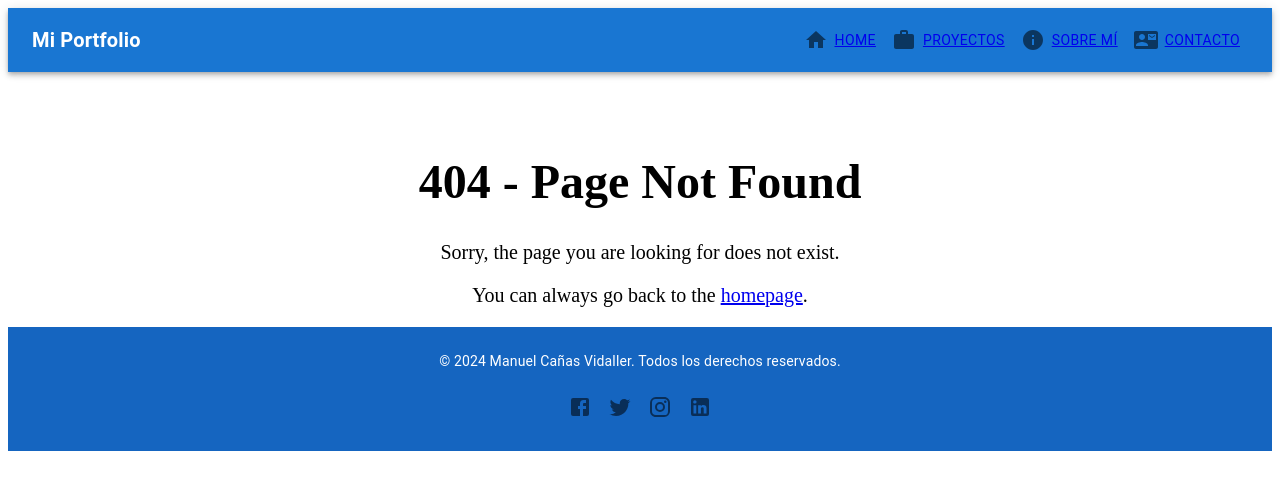
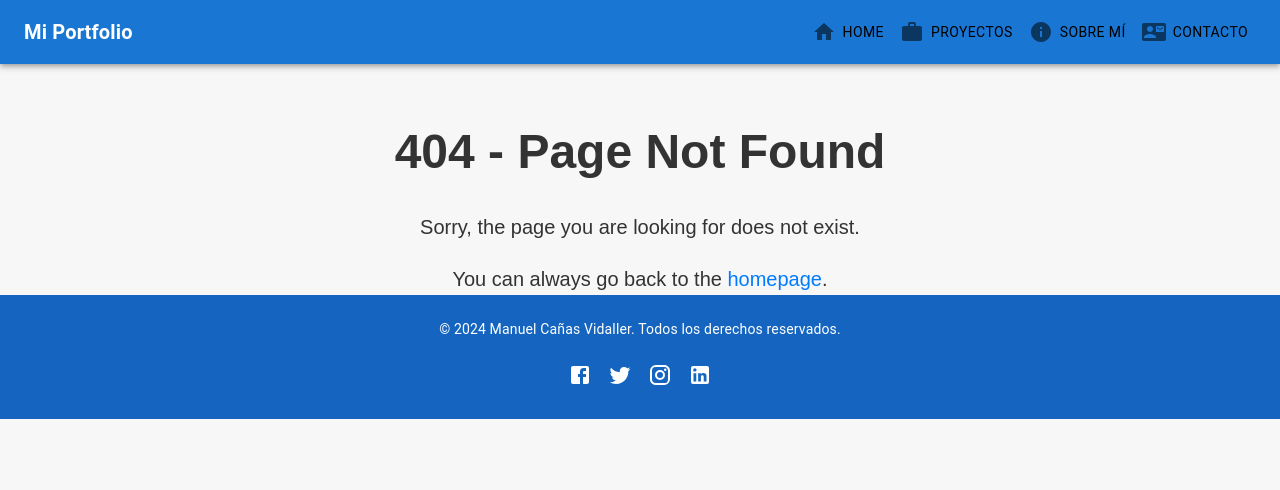
Before and after one commit to Manucv20/McvPortFolio, a Next.js app in the folder mcv-portfolio/: page /NotFound in a window 1280 px wide. Shown: the top 490 px of the page. Built offline with nearby package versions, Linux system fonts and the light colour scheme.

Commit message:
cambios en el footer header y canvas y añado un global.css

```diff
--- a/mcv-portfolio/src/components/Footer.js
+++ b/mcv-portfolio/src/components/Footer.js
@@ -1,5 +1,5 @@
 import React from 'react';
-import { Box, Typography, IconButton } from '@mui/material';
+import { Box, Typography, IconButton, Grid } from '@mui/material';
 import FacebookIcon from '@mui/icons-material/Facebook';
 import TwitterIcon from '@mui/icons-material/Twitter';
 import InstagramIcon from '@mui/icons-material/Instagram';
@@ -19,20 +19,48 @@ const Footer = () => {
       <Typography variant="body2">
         © {new Date().getFullYear()} Manuel Cañas Vidaller. Todos los derechos reservados.
       </Typography>
-      <Box mt={2}>
-        <IconButton aria-label="Facebook" component="a" href="https://www.facebook.com/" target="_blank" rel="noopener noreferrer">
+      <Grid container justifyContent="center" mt={2}>
+        <IconButton
+          aria-label="Facebook"
+          component="a"
+          href="https://www.facebook.com/"
+          target="_blank"
+          rel="noopener noreferrer"
+          sx={{ color: 'white' }}
+        >
           <FacebookIcon />
         </IconButton>
-        <IconButton aria-label="Twitter" component="a" href="https://twitter.com/" target="_blank" rel="noopener noreferrer">
+        <IconButton
+          aria-label="Twitter"
+          component="a"
+          href="https://twitter.com/"
+          target="_blank"
+          rel="noopener noreferrer"
+          sx={{ color: 'white' }}
+        >
           <TwitterIcon />
         </IconButton>
-        <IconButton aria-label="Instagram" component="a" href="https://www.instagram.com/" target="_blank" rel="noopener noreferrer">
+        <IconButton
+          aria-label="Instagram"
+          component="a"
+          href="https://www.instagram.com/"
+          target="_blank"
+          rel="noopener noreferrer"
+          sx={{ color: 'white' }}
+        >
           <InstagramIcon />
         </IconButton>
-        <IconButton aria-label="LinkedIn" component="a" href="https://www.linkedin.com/" target="_blank" rel="noopener noreferrer">
+        <IconButton
+          aria-label="LinkedIn"
+          component="a"
+          href="https://www.linkedin.com/"
+          target="_blank"
+          rel="noopener noreferrer"
+          sx={{ color: 'white' }}
+        >
           <LinkedInIcon />
         </IconButton>
-      </Box>
+      </Grid>
     </Box>
   );
 };
--- a/mcv-portfolio/src/components/Header.js
+++ b/mcv-portfolio/src/components/Header.js
@@ -42,7 +42,8 @@ const Header = () => {
       <Link key={item.text} href={item.link} passHref>
         <Button color="inherit" sx={{
           fontWeight: 'normal',
-          '&:hover': { backgroundColor: '#hoverColor', color: '#textColor' },
+          '&:hover': { backgroundColor: '#hoverColor', color: '#fff' },
+          color: '#000', // Change the text color to black (#000)
           display: 'flex',
           alignItems: 'center',
         }}
@@ -53,6 +54,8 @@ const Header = () => {
       </Link>
     ))
   );
+
+
 
   return (
     <AppBar position="static">
--- a/mcv-portfolio/src/pages/_app.js
+++ b/mcv-portfolio/src/pages/_app.js
@@ -1,7 +1,7 @@
 import React from 'react';
 import Header from '@/components/Header';  // Adjust the path as needed
 import Footer from '@/components/Footer';  // Adjust the path as needed
-//import '@/styles/globals.css';            // Adjust the path as needed
+import '@/styles/globals.css'; // Ensure the path to your global styles is correct
 
 function MyApp({ Component, pageProps }) {
     return (
--- /dev/null
+++ b/mcv-portfolio/src/styles/globals.css
@@ -0,0 +1,139 @@
+/* Reset some default browser styles */
+html,
+body,
+div,
+h1,
+h2,
+h3,
+h4,
+p,
+ul,
+li {
+  margin: 0;
+  padding: 0;
+  border: 0;
+}
+
+/* Set a global font family and background color */
+body {
+  font-family: "Arial", sans-serif;
+  background-color: #f7f7f7;
+  color: #333;
+}
+
+/* Improve readability for text */
+body,
+p,
+ul {
+  font-size: 16px;
+  line-height: 1.6;
+}
+
+/* Style links */
+a {
+  text-decoration: none;
+  color: #007bff;
+  transition: color 0.3s ease-in-out;
+}
+
+a:hover {
+  color: #0056b3; /* Change text color on hover */
+}
+
+/* Define a container for the page content */
+.container {
+  max-width: 1200px;
+  margin: 0 auto;
+  padding: 20px;
+  box-shadow: 0 0 10px rgba(0, 0, 0, 0.1);
+  background-color: #fff;
+}
+
+/* Add some spacing utility classes */
+.mt-2 {
+  margin-top: 2rem;
+}
+
+.mb-2 {
+  margin-bottom: 2rem;
+}
+
+/* Define a button style */
+.button {
+  display: inline-block;
+  padding: 10px 20px;
+  background-color: #007bff;
+  color: #fff;
+  border: none;
+  cursor: pointer;
+  transition: background-color 0.3s ease-in-out;
+  font-size: 16px; /* Button font size */
+  font-weight: bold; /* Button font weight */
+}
+
+.button:hover {
+  background-color: #0056b3; /* Change background color on hover */
+}
+
+/* Define a responsive grid layout */
+.grid {
+  display: grid;
+  grid-template-columns: repeat(auto-fit, minmax(200px, 1fr));
+  gap: 20px;
+}
+
+/* Style headers */
+h1 {
+  font-size: 2rem;
+  font-weight: bold;
+  margin-bottom: 20px;
+  color: #333; /* Header text color */
+}
+
+h2 {
+  font-size: 1.5rem;
+  font-weight: bold;
+  margin-bottom: 15px;
+  color: #333; /* Header text color */
+}
+
+/* Add responsive styles for smaller screens */
+@media (max-width: 768px) {
+  body {
+    font-size: 14px;
+  }
+  .container {
+    padding: 15px;
+  }
+  .grid {
+    grid-template-columns: repeat(auto-fit, minmax(150px, 1fr));
+    gap: 15px;
+  }
+}
+
+/* Dark mode styles */
+.dark-mode {
+  background-color: #333;
+  color: #fff;
+}
+
+/* Footer styles */
+.footer {
+  background-color: #222;
+  color: #fff;
+  padding: 20px 0;
+  text-align: center;
+}
+
+/* Social media icons in the footer */
+.social-icons {
+  margin-top: 10px;
+}
+
+.social-icons a {
+  color: #fff;
+  margin: 0 10px;
+  font-size: 24px;
+}
+
+/* Add more styles as needed */
```
Also changed, not shown: mcv-portfolio/src/pages/index.js (+18 -9 lines).
